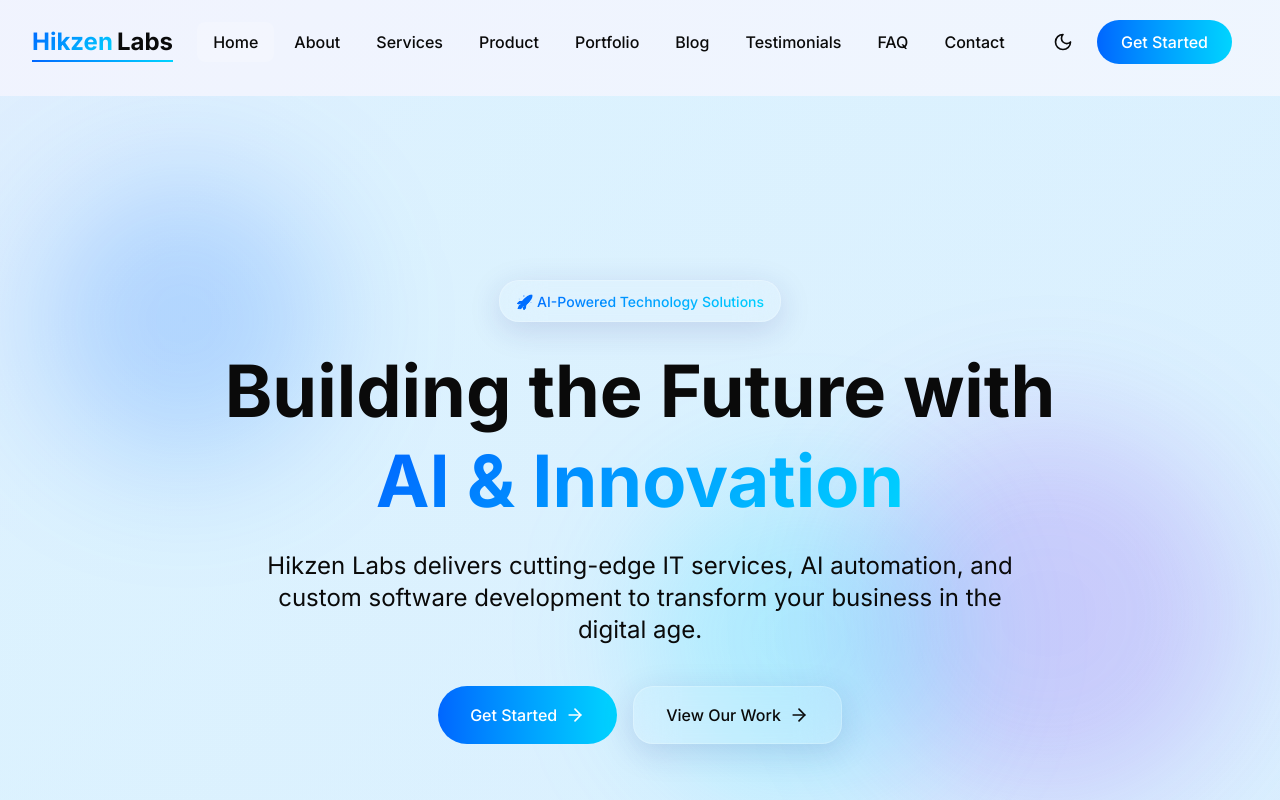
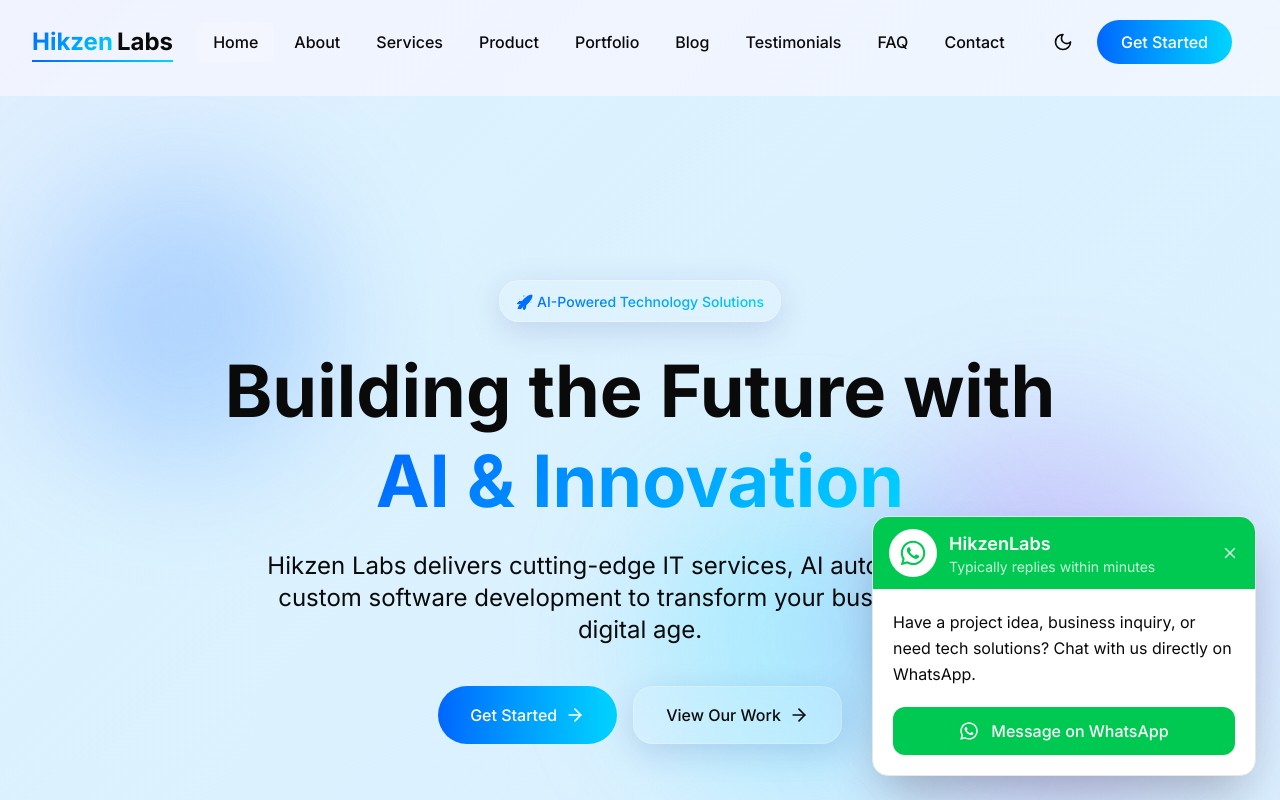
Before and after one commit to RashidGeelani/HikzenLabs, a React (Vite) app: page / in a window 1280 px wide. Shown: the top 800 px of the page. Built offline with nearby package versions, Linux system fonts and the light colour scheme.

Commit message:
Whatsapp Pop up added

```diff
--- a/package.json
+++ b/package.json
@@ -57,6 +57,7 @@
     "react-dnd": "16.0.1",
     "react-dnd-html5-backend": "16.0.1",
     "react-hook-form": "7.55.0",
+    "react-icons": "^5.6.0",
     "react-popper": "2.3.0",
     "react-resizable-panels": "2.1.7",
     "react-responsive-masonry": "2.7.1",
--- a/src/app/App.tsx
+++ b/src/app/App.tsx
@@ -12,7 +12,7 @@
 import { ContactPage } from '@/app/pages/contact';
 import { Analytics } from "@vercel/analytics/react"
 import { SpeedInsights } from "@vercel/speed-insights/react"
-
+import { WhatsAppPopup } from './components/WhatsappPopUp';
 export default function App() {
   const [currentPage, setCurrentPage] = useState('home');
 
@@ -59,6 +59,9 @@
       </main>
       <Footer onNavigate={handleNavigate} />
 
+
+      <WhatsAppPopup />
+
       <Analytics />
       <SpeedInsights />
     </div>
--- /dev/null
+++ b/src/app/components/WhatsappPopUp.tsx
@@ -0,0 +1,69 @@
+import { useState, useEffect } from "react";
+import { FaWhatsapp } from "react-icons/fa";
+import { X } from "lucide-react";
+
+export function WhatsAppPopup() {
+  const [open, setOpen] = useState(true);
+  const [visible, setVisible] = useState(false);
+
+  useEffect(() => {
+    const timer = setTimeout(() => {
+      setVisible(true);
+    }, 5000);
+
+    return () => clearTimeout(timer);
+  }, []);
+
+  if (!open || !visible) return null;
+
+  return (
+    <div className="fixed bottom-4 right-4 sm:bottom-6 sm:right-6 z-50 w-[90%] max-w-sm animate-in fade-in slide-in-from-bottom-5 duration-500">
+
+      <div className="relative rounded-2xl border border-gray-200 dark:border-white/10 bg-white dark:bg-zinc-900 shadow-2xl backdrop-blur-xl overflow-hidden">
+
+        {/* Header */}
+        <div className="bg-green-500 px-4 py-3 flex items-center gap-3">
+
+          <div className="w-12 h-12 rounded-full bg-white flex items-center justify-center">
+            <FaWhatsapp className="w-7 h-7 text-green-500" />
+          </div>
+
+          <div className="flex-1">
+            <h3 className="font-semibold text-white">
+              HikzenLabs
+            </h3>
+
+            <p className="text-sm text-white/80">
+              Typically replies within minutes
+            </p>
+          </div>
+
+          <button
+            onClick={() => setOpen(false)}
+            className="text-white/80 hover:text-white transition"
+          >
+            <X size={18} />
+          </button>
+        </div>
+
+        {/* Body */}
+        <div className="p-5">
+          <p className="text-sm sm:text-base text-foreground/70 mb-5 leading-relaxed">
+            Have a project idea, business inquiry, or need tech solutions?
+            Chat with us directly on WhatsApp.
+          </p>
+
+          <a
+            href="https://wa.me/919906121238?text=Hi%20HikzenLabs,%20I%20would%20like%20to%20know%20more%20about%20your%20services."
+            target="_blank"
+            rel="noopener noreferrer"
+            className="flex items-center justify-center gap-3 w-full rounded-xl bg-green-500 hover:bg-green-600 text-white px-5 py-3 font-medium transition-all duration-300 hover:scale-[1.02]"
+          >
+            <FaWhatsapp className="w-5 h-5" />
+            Message on WhatsApp
+          </a>
+        </div>
+      </div>
+    </div>
+  );
+}
```
Also changed, not shown: 1 other file (tests, documents, lock files or other folders).
